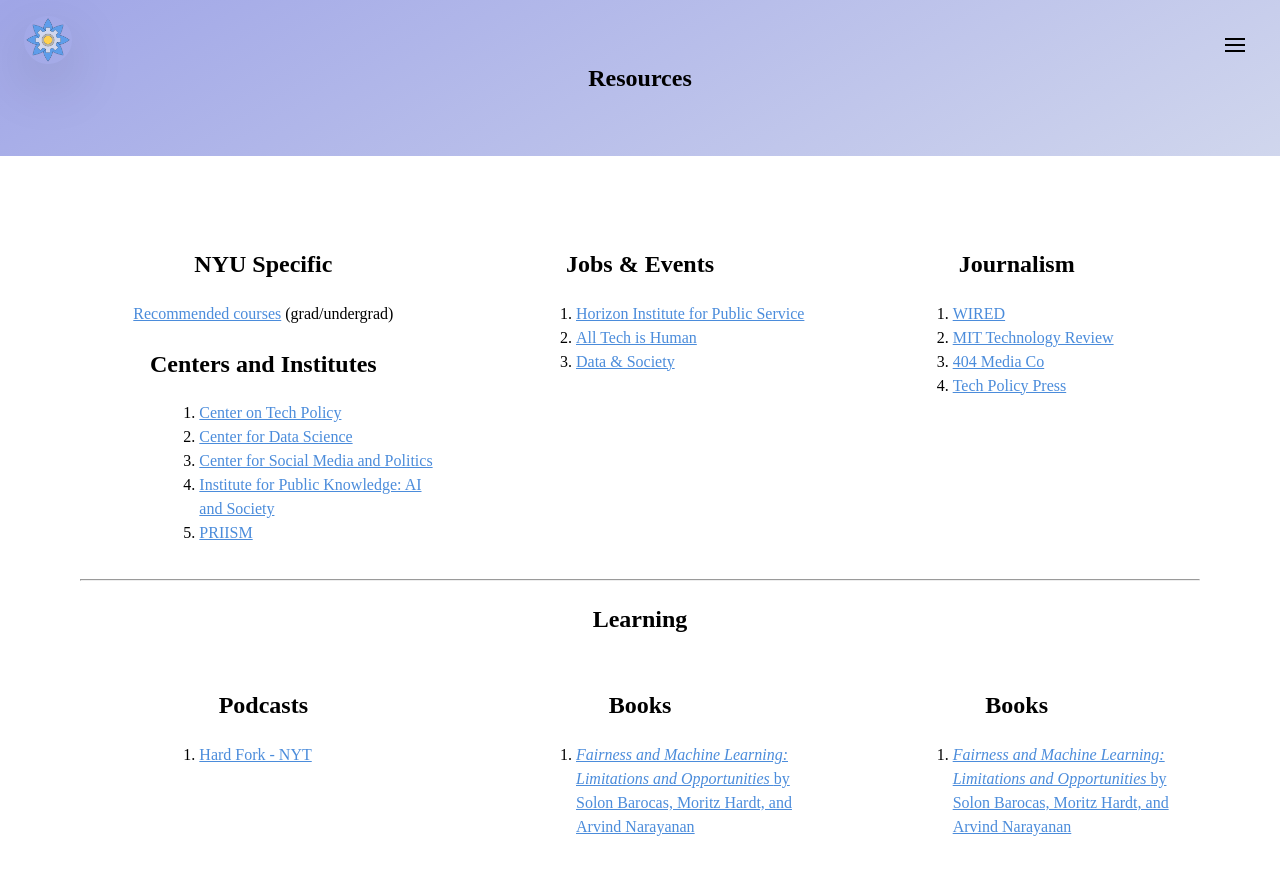
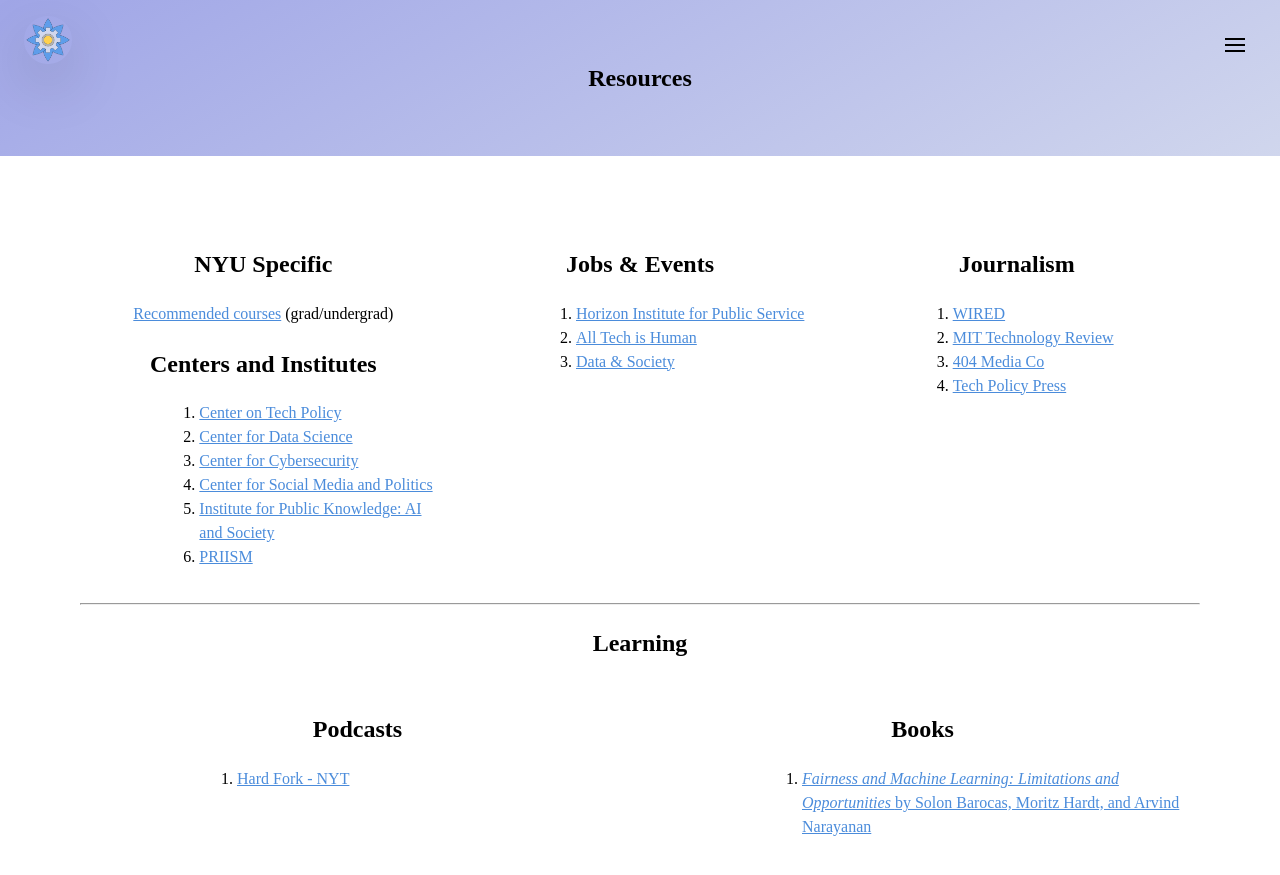
Before and after one commit to petalnyu/petal-nyu, a Jekyll site: the page built from pages/resources.md, in a window 1280 px wide and 925 px high. Shown: the top 875 px of the window. Built offline with Jekyll 4.4.1, drawn with Linux system fonts in a browser that asks for light colours; some web fonts are replaced.

Commit message:
Added another resource link and removed duplicate book entry.

```diff
--- a/_layouts/resources.html
+++ b/_layouts/resources.html
@@ -11,6 +11,7 @@
         <ol>
             <li style="text-align: left"><a href='https://techpolicynyu.org/'>Center on Tech Policy</a></li>
             <li style="text-align: left"><a href='https://cds.nyu.edu/'>Center for Data Science</a></li>
+            <li style="text-align: left"><a href='https://cyber.nyu.edu/'>Center for Cybersecurity</a></li>
             <li style="text-align: left"><a href='https://csmapnyu.org/'>Center for Social Media and Politics</a></li>
             <li style="text-align: left"><a href='https://ipk.nyu.edu/working-groups/ai-in-society/'>Institute for Public Knowledge: AI and Society</a></li>
             <li style="text-align: left"><a href='https://steinhardt.nyu.edu/priism'>PRIISM</a></li>
@@ -53,12 +54,6 @@
                 <li style="text-align: left"><a href = 'https://fairmlbook.org/'> <em>Fairness and Machine Learning: Limitations and Opportunities </em> by Solon Barocas, Moritz Hardt, and Arvind Narayanan </a></li>
             </ol>
         </div>
-        <div class="column">
-            <h2> Books </h2>
-                <ol>
-                    <li style="text-align: left"><a href = 'https://fairmlbook.org/'> <em>Fairness and Machine Learning: Limitations and Opportunities </em> by Solon Barocas, Moritz Hardt, and Arvind Narayanan </a></li>
-                </ol>
-            </div>
 </div>
 
 </body>
```
